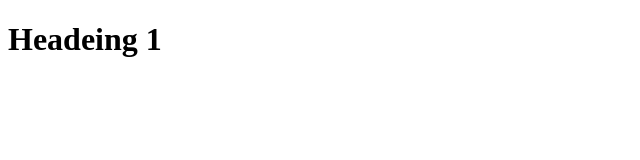
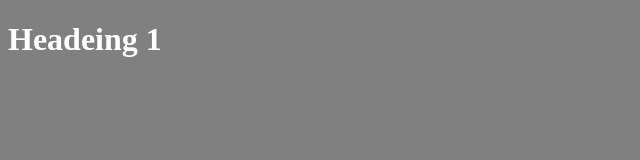
Before and after one commit to Amit-Sharma-1234/gittry2, a plain HTML site: page index.html in a window 1280 px wide. Shown: the whole page, without its empty margins (0-640 px from the left). Drawn offline with Linux system fonts and the light colour scheme.

Commit message:
style.css is added and index.html is modified

```diff
--- a/index.html
+++ b/index.html
@@ -4,6 +4,7 @@
     <meta charset="UTF-8" />
     <meta name="viewport" content="width=device-width, initial-scale=1.0" />
     <title>Document</title>
+    <link rel="stylesheet" href="style.css" />
   </head>
   <body>
     <h1>Headeing 1</h1>
--- /dev/null
+++ b/style.css
@@ -0,0 +1,8 @@
+body {
+  background-color: grey;
+  color: white;
+}
+h1 {
+  font-size: 32px;
+  font-weight: 700;
+}
```
